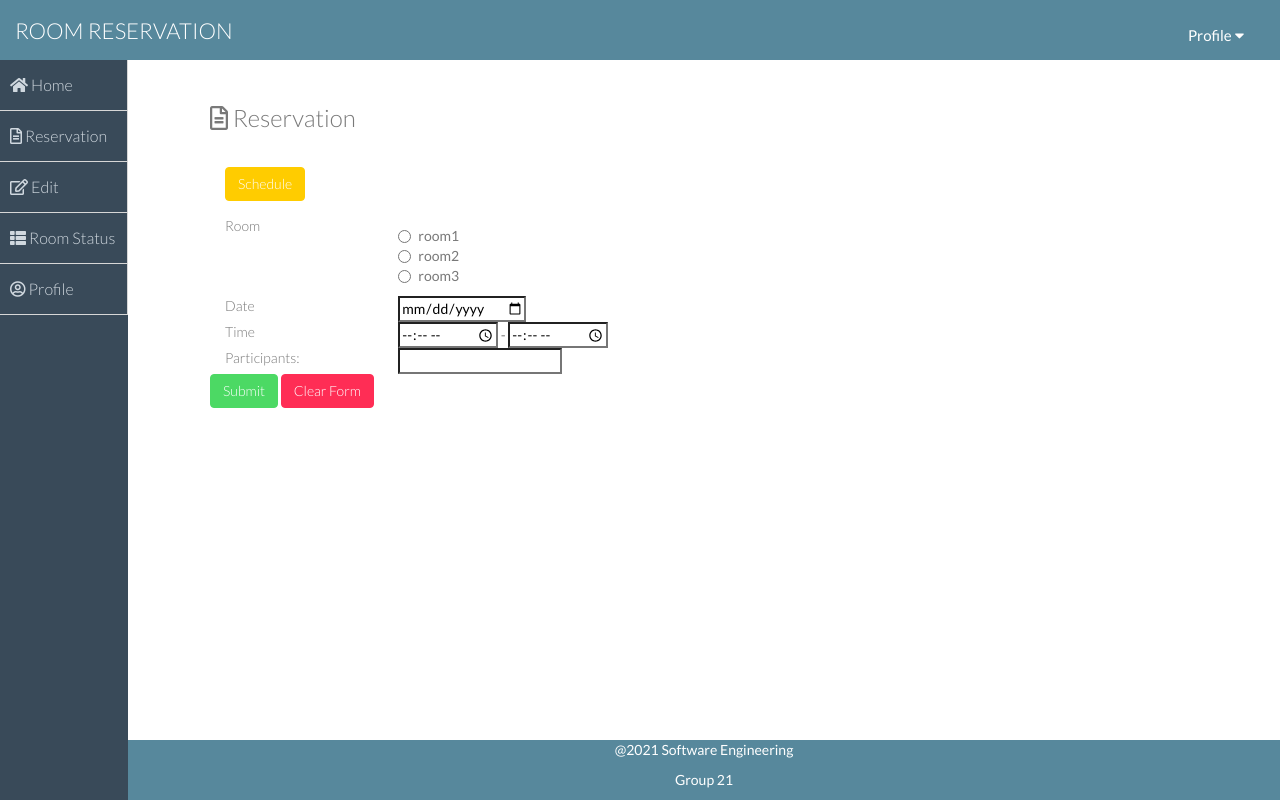
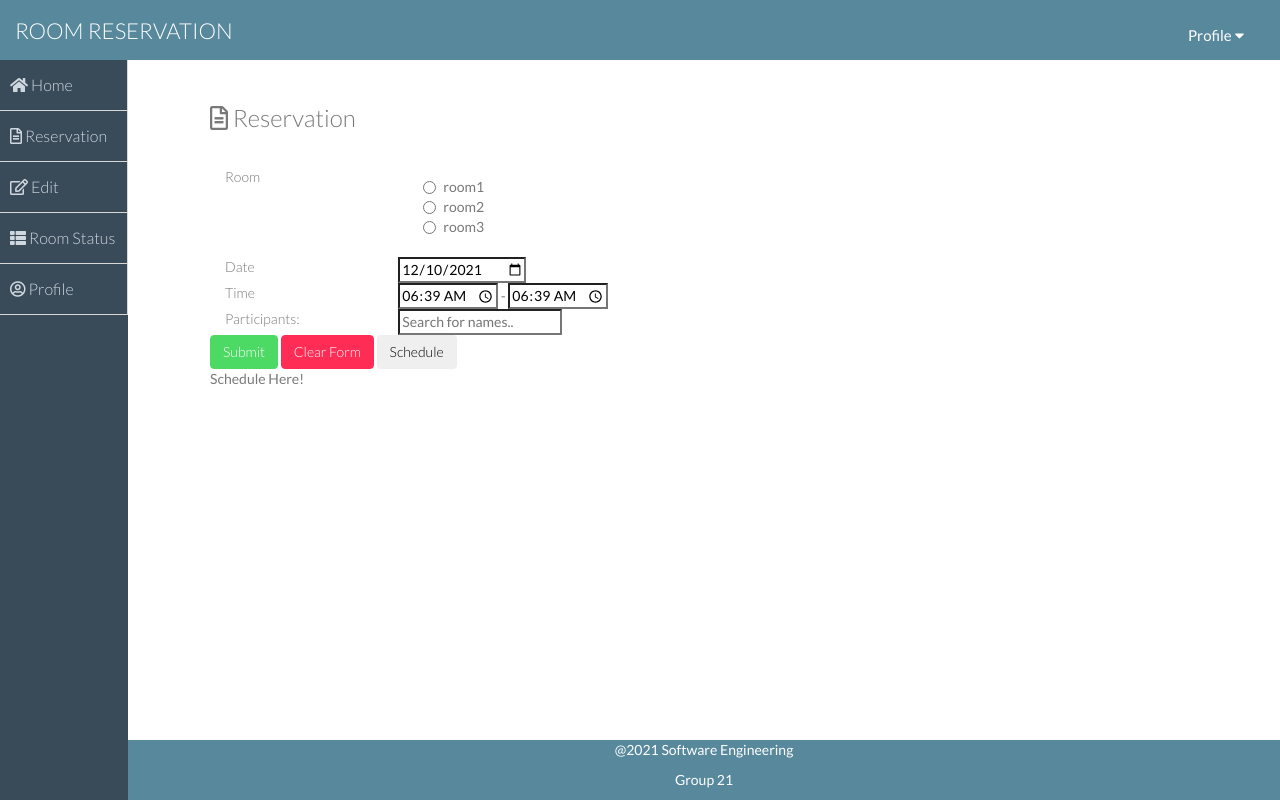
Before and after one commit to angelawirantono/Room-Reservation, a Flask app: page /booking/book in a window 1280 px wide. Run offline with Flask 2, Linux system fonts and the light colour scheme; a user stored in the database is signed in; tables that the repository leaves empty hold one stand-in row (values such as "Sample post"); some libraries are stand-ins or nearby versions.

Commit message:
participant, raw schedule table

```diff
--- a/project/__init__.py
+++ b/project/__init__.py
@@ -3,6 +3,9 @@ from flask import Flask, Blueprint
 from flask_login import LoginManager
 from config import DevelopmentConfig
 from .models import db, User
+
+OPEN_HOURS = (8,24)
+NO_OF_ROOMS = 5
 
 app = Flask(__name__)
 
@@ -41,7 +44,7 @@ app.register_blueprint(booking.booking_bp)
 from . import mail
 mail.mail.init_app(app)
 
-login_manager.login_view = "auth_bp.login"
+login_manager.login_view = "auth.login"
 login_manager.login_message_category = "info"
 
 @login_manager.user_loader
--- a/project/auth.py
+++ b/project/auth.py
@@ -55,4 +55,4 @@ def login():
 @login_required
 def logout():
     logout_user()
-    return redirect(url_for('auth_bp.login'))
+    return redirect(url_for('auth.login'))
--- a/project/forms.py
+++ b/project/forms.py
@@ -1,7 +1,11 @@
 from flask_wtf import FlaskForm
-from wtforms import StringField, PasswordField, RadioField
+from wtforms import Field, StringField, PasswordField, RadioField, SelectField, BooleanField, SelectMultipleField
+import wtforms
 from wtforms.fields.datetime import DateField, TimeField
+from wtforms.fields.list import FieldList
 from wtforms.validators import DataRequired, Email
+from wtforms.widgets.core import ListWidget, TextInput, CheckboxInput
+from datetime import datetime
 
 class RegisterForm(FlaskForm):
     username = StringField(u'username', validators=[DataRequired()])
@@ -14,7 +18,8 @@ class LoginForm(FlaskForm):
     password = PasswordField(u'password', validators=[DataRequired()])
 
 class ReservationForm(FlaskForm):
-    room_id = RadioField(u'room', choices=[('1', 'room1'), ('2', 'room2'), ('3', 'room3')], validators=[DataRequired()])
-    booked_date = DateField(u'current_date', validators=[DataRequired()])
-    time_start = TimeField(u'start_time', validators=[DataRequired()])
-    time_end = TimeField(u'start_time', validators=[DataRequired()])
+    room_id = RadioField(u'room', choices=[('1', 'room1'), ('2', 'room2'), ('3', 'room3')], validators=[DataRequired()], widget=ListWidget())
+    booked_date = DateField(u'current_date', default=datetime.today, validators=[DataRequired()])
+    time_start = TimeField(u'start_time', default=datetime.now(), validators=[DataRequired()])
+    time_end = TimeField(u'start_time', default=datetime.now(), validators=[DataRequired()])
+    participants = SelectMultipleField(u'participants', widget=ListWidget(prefix_label=True), option_widget=CheckboxInput())
--- a/project/models.py
+++ b/project/models.py
@@ -42,11 +42,13 @@ class Reservation(db.Model):
     booked_date = db.Column(db.Date, nullable=False)
     time_start = db.Column(db.Time, nullable=False)
     time_end = db.Column(db.Time, nullable=False)
+    participants = db.Column(db.String)
 
-    def __init__(self, user_id, room_id, booking_time, booked_date, time_start, time_end):
+    def __init__(self, user_id, room_id, booking_time, booked_date, time_start, time_end, party_list):
         self.user_id  = user_id
         self.room_id = room_id
         self.booking_time = booking_time
         self.booked_date = booked_date
         self.time_start = time_start
         self.time_end = time_end
+        self.participants = ','.join(f'{username}' for username in party_list)
--- a/project/templates/base.html
+++ b/project/templates/base.html
@@ -64,14 +64,14 @@
                             <div class="log-arrow-up"></div>
                             {%  if current_user.is_authenticated %}
                             <li>
-                                <a href="{{ url_for('auth_bp.logout') }}"><i class="fa fa-sign-out"></i> Log Out</a>
+                                <a href="{{ url_for('auth.logout') }}"><i class="fa fa-sign-out"></i> Log Out</a>
                             </li>
                             {% else %}
                             <li>
-                                <a data-toggle="modal" href="{{ url_for('auth_bp.login') }}"><i class="fa fa-user"></i> Log in</a>
+                                <a data-toggle="modal" href="{{ url_for('auth.login') }}"><i class="fa fa-user"></i> Log in</a>
                             </li>
                             <li class="nav-item">
-                                <a class="nav-link" data-toggle="modal" href="{{ url_for('auth_bp.register') }}"><i
+                                <a class="nav-link" data-toggle="modal" href="{{ url_for('auth.register') }}"><i
                                         class="fa fa-user-plus"></i> Register</a>
                             </li>
                             {% endif %}
@@ -179,7 +179,7 @@
                         </a>
                     </li>
                     <li class="sub-menu">
-                        <a class="" href="#">
+                        <a class="" href="{{ url_for('booking.status') }}">
                             <i class="fa fa-th-list"></i> Room Status
                         </a>
                     </li>
@@ -226,7 +226,7 @@
             $('#form-submit').click(); // submitting the form
         });
     </script>
-
+    {% block script %}{% endblock %}
 </body>
 
 </html>
--- a/project/templates/booking/book.html
+++ b/project/templates/booking/book.html
@@ -1,6 +1,26 @@
 {% extends 'base.html' %}
-
+{% block title %}New {% endblock %}
 {% block header %}
+<style>
+    #myUL li a {
+        border: 1px solid #ddd;
+        /* Add a border to all links */
+        margin-top: -1px;
+        /* Prevent double borders */
+        background-color: #f6f6f6;
+        /* Grey background color */
+        padding: 12px;
+        /* Add some padding */
+        text-decoration: none;
+        /* Remove default text underline */
+        font-size: 18px;
+        /* Increase the font-size */
+        color: black;
+        /* Add a black text color */
+        display: block;
+        /* Make it into a block element to fill the whole list */
+    }
+</style>
 {% endblock %}
 
 {% block content %}
@@ -11,22 +31,14 @@
                 <header class="panel-heading">
                     <h3><i class="fa fa-file-text-o"></i> Reservation</h3>
                 </header>
+
                 <div class="panel-body">
-                    <div class="form-group">
-                        <div class="col-lg-12">
-                            <button type="#" class="btn btn-warning">Schedule</button>
-                        </div>
-                    </div>
                     <form class="form-horizontal " method="get">
                         <div class="form-group">
                             <label class="control-label col-lg-2" for="inputSuccess">Room</label>
-                            <div class="col-lg-10">
-                                <div class="radio">
-                                    {% for subfield in form.room_id %}
-                                    <label>{{ subfield }} {{ subfield.label }}</label><br>
-                                    {% endfor %}
+                            <div class="col-lg-10 radio">
+                                {{ form.room_id() }}
 
-                                </div>
 
                             </div>
                         </div>
@@ -35,7 +47,9 @@
                             <div class="col-lg-10">
                                 {{ form.booked_date(placeholder="") }}
                             </div>
+
                         </div>
+
                         <div class="form-group">
                             <label class="control-label col-lg-2">Time</label>
                             <div class="col-lg-10">
@@ -48,17 +62,45 @@
                         </div>
                         <div class="form-group">
                             <label class="control-label col-lg-2" for="inputSuccess">Participants:</label>
-                                <div class="col-lg-10">
-                                    <input list="members" name="memberList" />
+                            <div class="col-lg-10" width=50>
+                                <input type="text" id="myInput" onfocus="searchName();showList();" onblur="hideList()"
+                                    placeholder="Search for names..">
+                                <div id="party_checklist" style="display:none">
+                                    {{ form.participants(onclick="checkParticipant()") }}
                                 </div>
+                            </div>
                         </div>
-                        <datalist>
-                        </datalist>
+                        <!--Show checked participants, defaulted display: none, revealed when checked-->
+                        <div id="participant_list_txt">
+                            <ul id="party_list">
+                                {% for participant in participants %}
+                                <li id="li2" style="display:none">{{ participant.name }}</li>
+                                {% endfor %}
+                            </ul>
+                        </div>
                 </div>
                 <div class="form-group">
                     <div class="col-lg-10">
                         <input type="submit" class="btn btn-success" value="Submit">
-                        <button type="reset" class="btn btn-danger">Clear Form</button>
+                        <input type="reset" class="btn btn-danger" value="Clear Form">
+                        <button type="button" class="btn" onclick="showSchedule()">Schedule</button>
+                        <div>
+                            Schedule Here!
+                            <table id="schedule" style="display: none;">
+                                <tr>
+                                    {% for i in range(1, no_of_rooms + 1) %}
+                                    <td>{{ "Room " ~i}}</td>
+                                    {% endfor %}
+                                </tr>
+                                {% for i in range(hours[0], hours[1]+1) %}
+                                <tr>
+                                    {% for j in range(1, no_of_rooms + 1) %}
+                                    <td>{{j}}</td>
+                                    {% endfor %}
+                                </tr>
+                                {% endfor %}
+                            </table>
+                        </div>
                     </div>
                 </div>
             </section>
@@ -68,3 +110,71 @@
 
 </form>
 {% endblock %}
+
+{% block script %}
+<script>
+    function showList() {
+        var div = document.getElementById('party_checklist');
+        div.style.display = "";
+    }
+    function hideList() {
+        var div = document.getElementById('party_checklist');
+        div.style.display = "none";
+    }
+
+    function searchName() {
+        // Declare variables
+        var input, filter, ul, li, i, txtValue;
+        input = document.getElementById('myInput');
+        filter = input.value.toUpperCase();
+        ul = document.getElementById("participants");
+        li = ul.getElementsByTagName('li');
+        // Loop through all list items, and hide those who don't match the search query
+        for (i = 0; i < li.length; i++) {
+
+            if (li[i].getElementsByTagName('input')[0].checked) {
+                console.log(li[i].textContent);
+            }
+            txtValue = li[i].textContent || li[i].innerText;
+            if (txtValue.toUpperCase().indexOf(filter) > -1) {
+                li[i].style.display = "";
+            } else {
+                li[i].style.display = "none";
+            }
+        }
+    }
+
+    function checkParticipant() {
+        var ul, li, list, ul2, li2, i;
+        ul = document.getElementById("participants");
+        li = ul.getElementsByTagName("li");
+
+        ul2 = document.getElementById("party_list");
+        li2 = ul2.getElementsByTagName("li");
+
+        list = document.getElementById("participant_list_txt");
+        for (i = 0; i < li2.length; i++) {
+
+            if (li[i].getElementsByTagName('input')[0].checked) {
+                console.log('checked');
+                li2[i].style.display = "";
+            }
+            else {
+                console.log('unchecked')
+                li2[i].style.display = "none";
+            }
+        }
+    }
+
+    function showSchedule() {
+        var x = document.getElementById("schedule");
+        if (x.style.display == "none") {
+            x.style.display = "";
+        } else {
+            x.style.display = "none";
+        }
+        var date = document.getElementById("booked_date");
+        console.log(date.value);
+    }
+</script>
+{% endblock %}
--- a/project/templates/booking/index.html
+++ b/project/templates/booking/index.html
@@ -23,9 +23,10 @@
     <tr>
         <td> Reservation {{ record['id'] }}</td>
         <div class="about">
-            <td>{{ record['room_id'] }} </td>
+            <!-- <td>{{ record['room_id'] }} </td> -->
             <td>{{ record['user_id'] }}</td>
-            <td>{{ record['booking_time'].strftime('%Y-%m-%d') }}</td>
+            <!-- <td>{{ record['booking_time'].strftime('%Y-%m-%d') }}</td> -->
+            <td>{{ record['booked_date'] }}</td>
             <td>{{ record['time_start'] }} - {{ record['time_end'] }}</td>
         </div>
         {% if current_user.id == record['user_id'] %}
```
Also changed, not shown: project/booking.py (+34 -11 lines), project/templates/status.html (added, +39 -0 lines).
